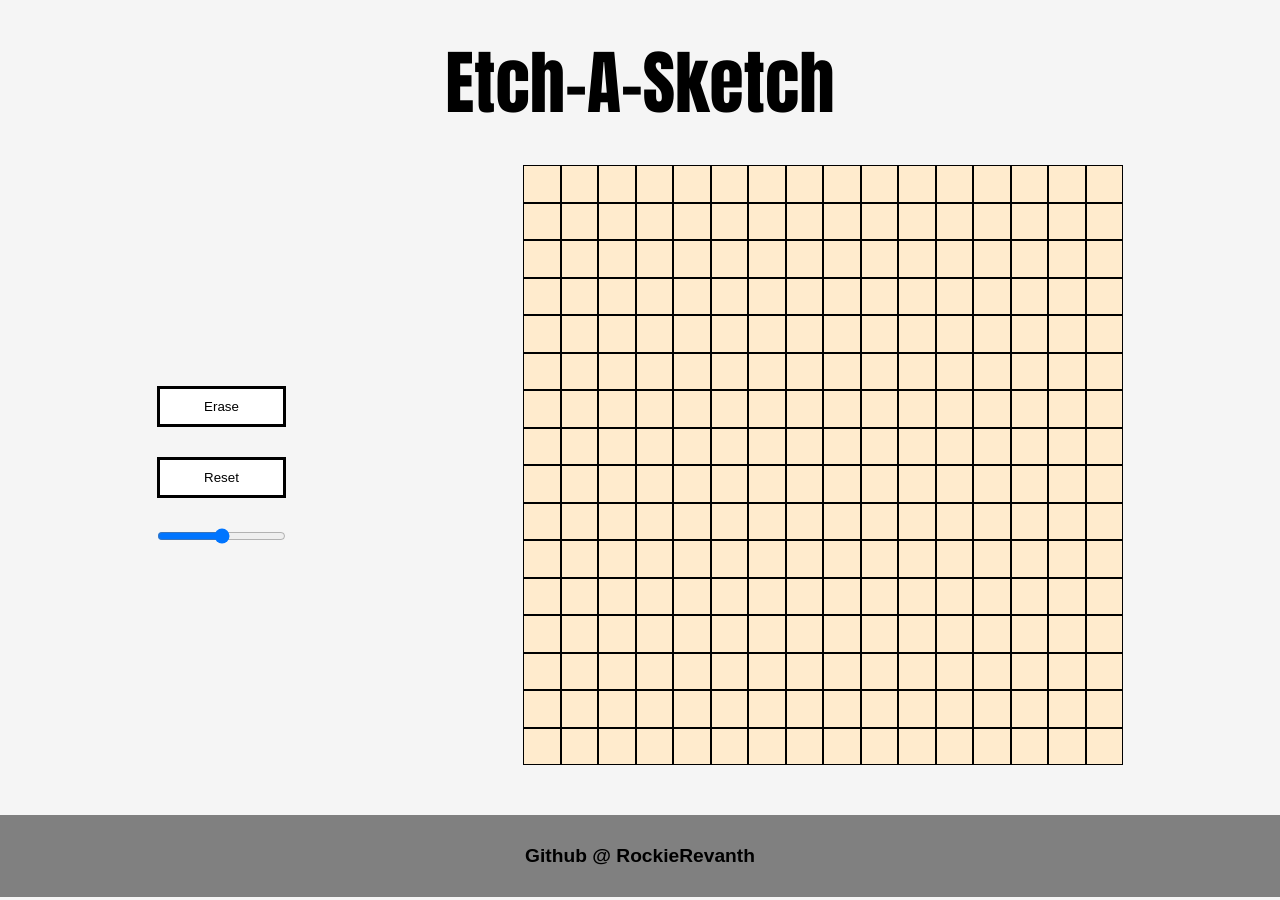
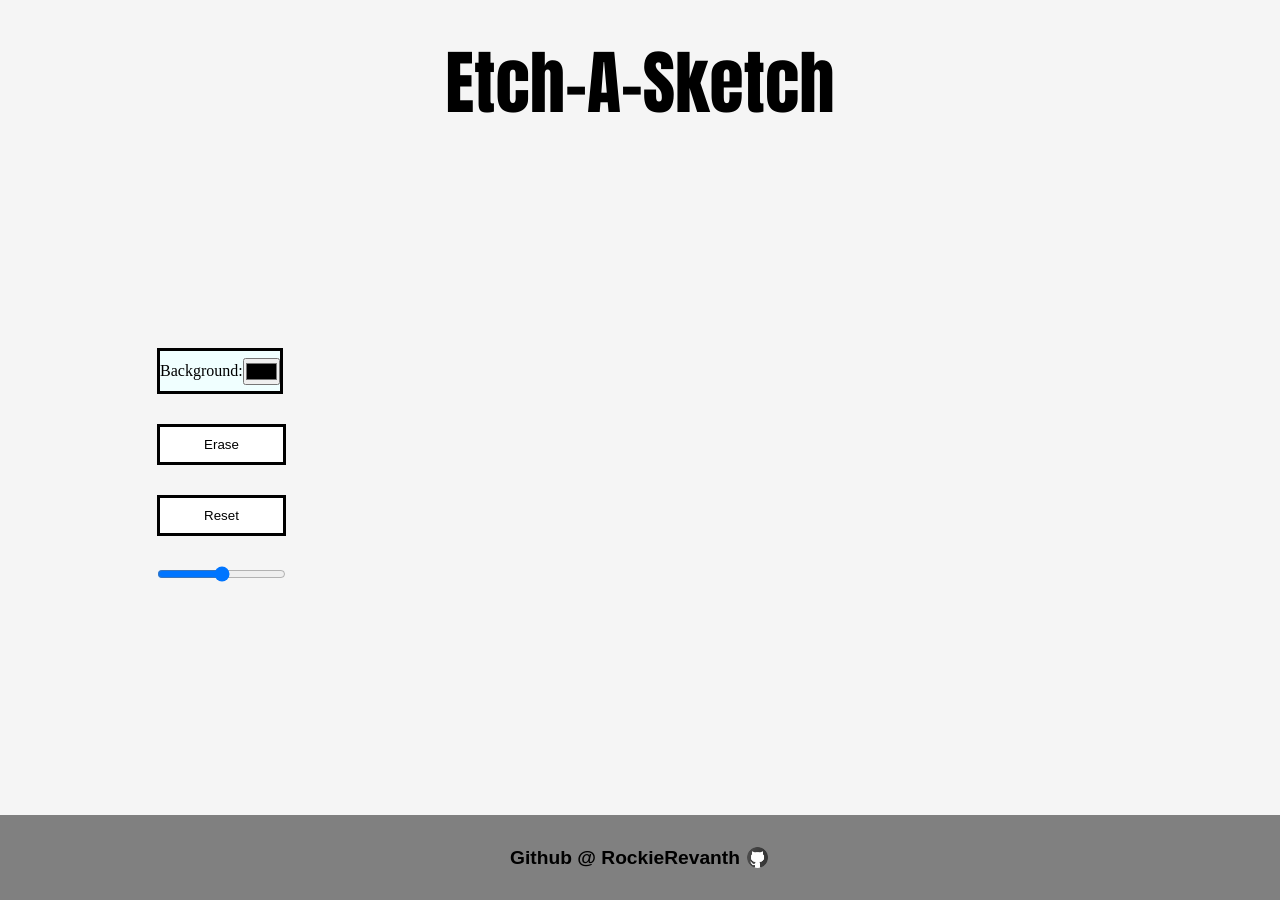
Before and after one commit to Revanthrockie/Etch-A-Sketch, a plain HTML site: page index.html in a window 1280 px wide. Drawn offline with Linux system fonts and the light colour scheme.

Commit message:
added background color dynamics +

```diff
--- a/index.html
+++ b/index.html
@@ -13,19 +13,30 @@
     </header>
     <div class = 'sketchGame'>
         <div class="container">
+            <!-- this is where all the div that are generated via javascript placed. -->
+        </div>
 
-        </div>
+        <!-- control over ur webpage  -->
         <div class = control>
-            <button class ='eraser btn' type = 'submit' onClick="eraseDiv()">Erase</button>
-            <button class ='resetBTN btn' type="submit" onClick="refreshPage()">Reset</button>
-            <input type ="range">
+            <form class = 'back-Color
+            '> <!-- change background Color-->
+                <label for = 'backgroundColor'> Background: </label>
+                <input type = 'color' id = 'backgroundColor'>
+            </form>
+
+            <button class ='eraser btn' type = 'submit' onClick="eraseDiv()">Erase</button> <!-- Erase the selected div -->
+            <button class ='resetBTN btn' type="submit" onClick="refreshPage()">Reset</button> <!-- Reset the container div-->
+            <input type ="range"> <!-- inputs the number of grid -->
         </div>
 
 
 
     </div>
     <footer>
-        <div class = 'copyRight'>Github @ RockieRevanth</div>
+        <div class = 'copyRight'>
+            <a href = 'https://github.com/Revanthrockie'>Github @ RockieRevanth</a>
+            <img src = './images/icons8-github-48.png'>
+        </div>
     </footer>
 
 
--- a/script.js
+++ b/script.js
@@ -38,7 +38,7 @@ function changeColor(e) {
     this.classList.add('change');
 };
 
-/* game control*/
+/* -------------------- game control bar start*/
  var clicked = 0;
  var btn = document.querySelector('eraser')
 
@@ -49,6 +49,30 @@ function changeColor(e) {
 
 };
 
+const changeBackground = document.getElementById('backgroundColor');
+
+changeBackground.addEventListener('change', function(e){
+    // selects the value of the input color element
+    const selectColor = changeBackground.value;
+    const grid = document.querySelectorAll('.grid');
+    grid.forEach(div => div.style.borderWidth='0.5px')
+    grid.forEach(div => div.style.borderStyle = 'solid');
+
+    if(selectColor === '#000000'){ // checks if the color is black
+        console.log(selectColor);
+        grid.forEach(div => div.style.borderColor='white');
+        container.style.backgroundColor = selectColor;
+     }else {
+        grid.forEach(div => div.style.borderColor='#000000');
+
+        // assign the selected color to the container
+        container.style.backgroundColor = selectColor;
+}
+})
+
+
+// ---------------- controls bar end
+
 // resets the Page
 function refreshPage(){
     const remove = document.querySelectorAll('.change');
--- a/style.css
+++ b/style.css
@@ -1,7 +1,7 @@
 *{
     margin : 0px;
     padding: 0px;
-    box-sizing: border-box;
+    /* box-sizing: border-box; */
 }
 
 body{
@@ -30,7 +30,6 @@ h1{
 
 .container{
     position: relative;
-    background-color: blanchedalmond;
     display: flex;
     flex-wrap: wrap;
     height: 600px;
@@ -41,14 +40,34 @@ h1{
 
 .grid{
     flex: 1 1 calc(100%/16 - 2px);
-    border: 0.5px solid black;
     box-sizing: border-box;
+
 }
 /* control */
 .control{
     display: flex;
     flex-direction: column;
     gap: 30px;
+}
+
+.back-Color{
+    background-color: azure;
+    height: 40px;
+    width: 120px;
+    border: 3px solid black;
+    display: flex;
+    justify-content: center;
+    align-items: center;
+}
+/* change  */
+.change{
+    background-color: black;
+}
+
+.btn{
+    background-color: white;
+    border: 3px solid black;
+    padding: 10px 40px;
 }
 
 /* footer */
@@ -60,15 +79,19 @@ h1{
     font-weight: 700;
     font-family:Arial, Helvetica, sans-serif;
     padding: 30px;
+    display: flex;
+    flex-direction: row;
+    justify-content: center;
+    align-items: center;
+    gap: 5px;
 }
 
-/* change  */
-.change{
-    background-color: black;
+
+img{
+    width: 25px;
+    height: 25px;
 }
-
-.btn{
-    background-color: white;
-    border: 3px solid black;
-    padding: 10px 40px;
+ a{
+    text-decoration: none;
+    color:black;
 }
```
Also changed, not shown: images/icons8-github-48.png (added).
